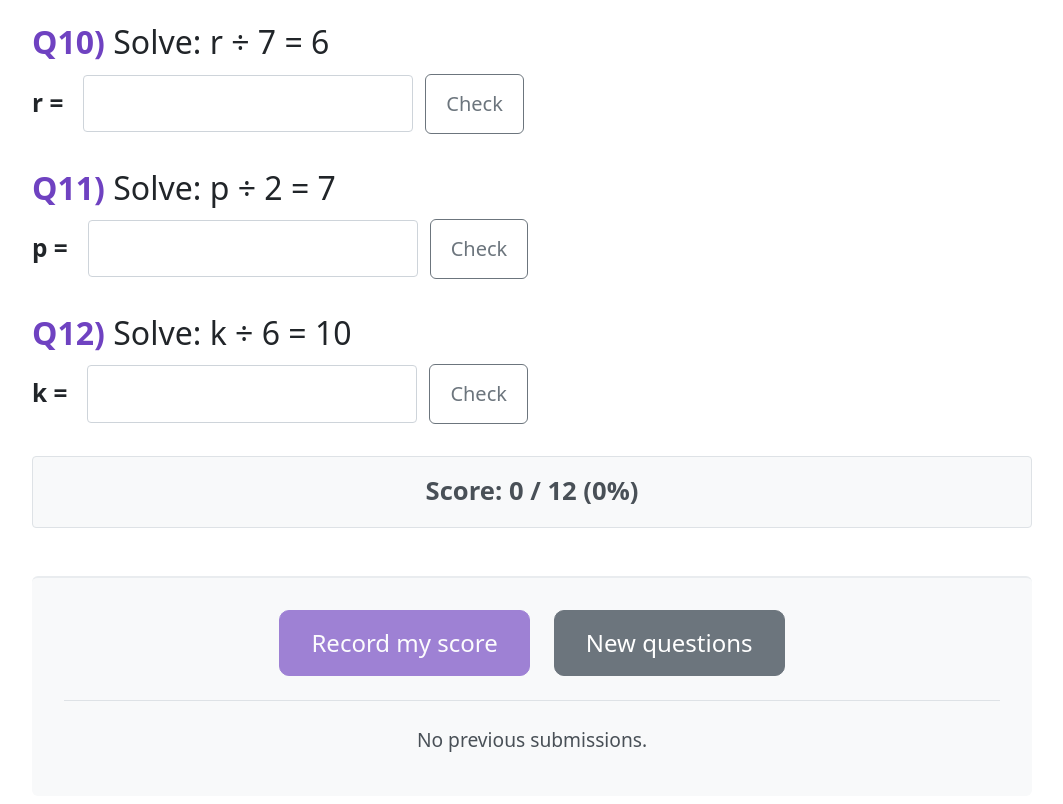
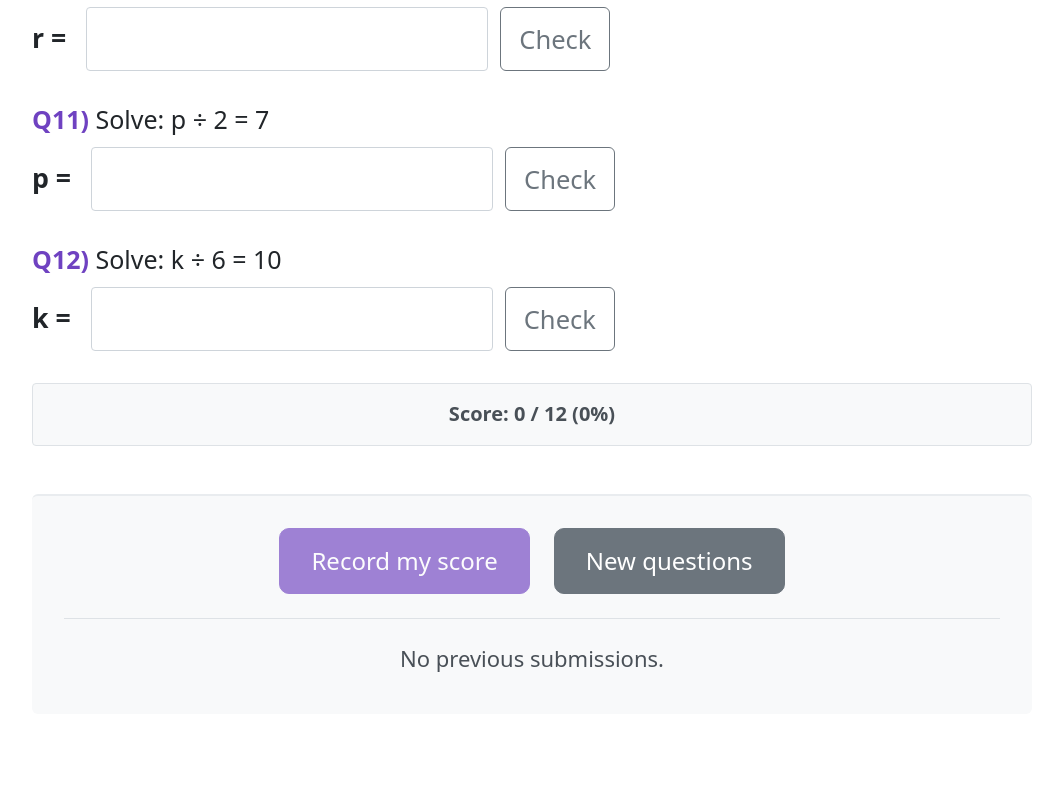
Before and after one commit to linnington/esheets-assets, a plain HTML site: page sheets_to_convert/solving one step.html in a window 1280 px wide. Shown: the part 1554-2358 px from the top of the page, without its empty margins (108-1171 px from the left). After the commit the page ends 2276 px from the top, so only its background shows below. Drawn offline with Linux system fonts and the light colour scheme.

Commit message:
another css fix

```diff
--- a/v5/esheets.css
+++ b/v5/esheets.css
@@ -1,4 +1,4 @@
-/* CANONICAL v5 — Full Framework (Scoped: .esheets-worksheet) — 2026-02-16 09:17 */
+/* CANONICAL v5 — Full Framework (Scoped: .esheets-worksheet) — 2026-02-16 09:51 */
 
 /**
  * ESHEETS v5 Core Styles (Generic)
@@ -12,7 +12,7 @@
   font-family: system-ui, -apple-system, sans-serif;
   line-height: 1.6;
   color: #212529;
-  font-size: 1.6rem;
+  font-size: 1.25rem;
   /* Increased base size for readability */
   width: 100%;
   max-width: 1000px;
@@ -28,7 +28,7 @@
 .esheets-worksheet [data-esheets-score] {
   font-weight: 600;
   color: #495057;
-  font-size: 1.6rem;
+  font-size: 1.25rem;
   /* Consistent with base or slightly larger if needed, but 1.3rem is already large */
 }
 
@@ -131,9 +131,9 @@
 .esheets-worksheet .es-q-row .es-btn,
 .esheets-worksheet .es-question-actions button,
 .esheets-worksheet .answer-row button.es-btn {
-  font-size: 1.25rem !important;
-  padding: 14px 20px !important;
-  min-height: 55px !important;
+  font-size: 1.1em !important;
+  padding: 12px 18px !important;
+  min-height: 52px !important;
   /* Match Input Height */
   border-radius: 6px;
 }
@@ -229,7 +229,8 @@
 /* --- Submission Summary --- */
 .esheets-worksheet .esheets-summary {
   margin-top: 1.5rem;
-  font-size: 1.2rem;
+  font-size: 1.1em;
+  line-height: 1.4;
   color: #495057;
   border-top: 1px solid #dee2e6;
   padding-top: 1rem;
@@ -310,7 +311,8 @@
 }
 
 .esheets-worksheet .es-q-row label {
-  font-size: 1.05em;
+  font-size: 1.15em !important;
+  font-weight: 700;
 }
 
 /* Styled Input - Increased Sizing (46px height) */
@@ -319,7 +321,7 @@
 .esheets-worksheet input[type="number"] {
   display: inline-block;
   padding: 12px 14px !important;
-  font-size: 1.3rem !important;
+  font-size: 1.1em !important;
   font-family: inherit;
   line-height: 1.5;
   color: #495057;
@@ -329,7 +331,7 @@
   border-radius: 4px;
   transition: border-color 0.15s ease-in-out, box-shadow 0.15s ease-in-out;
   min-width: 5em;
-  min-height: 55px !important;
+  min-height: 52px !important;
   /* iPad friendly touch target */
 }
 
```
